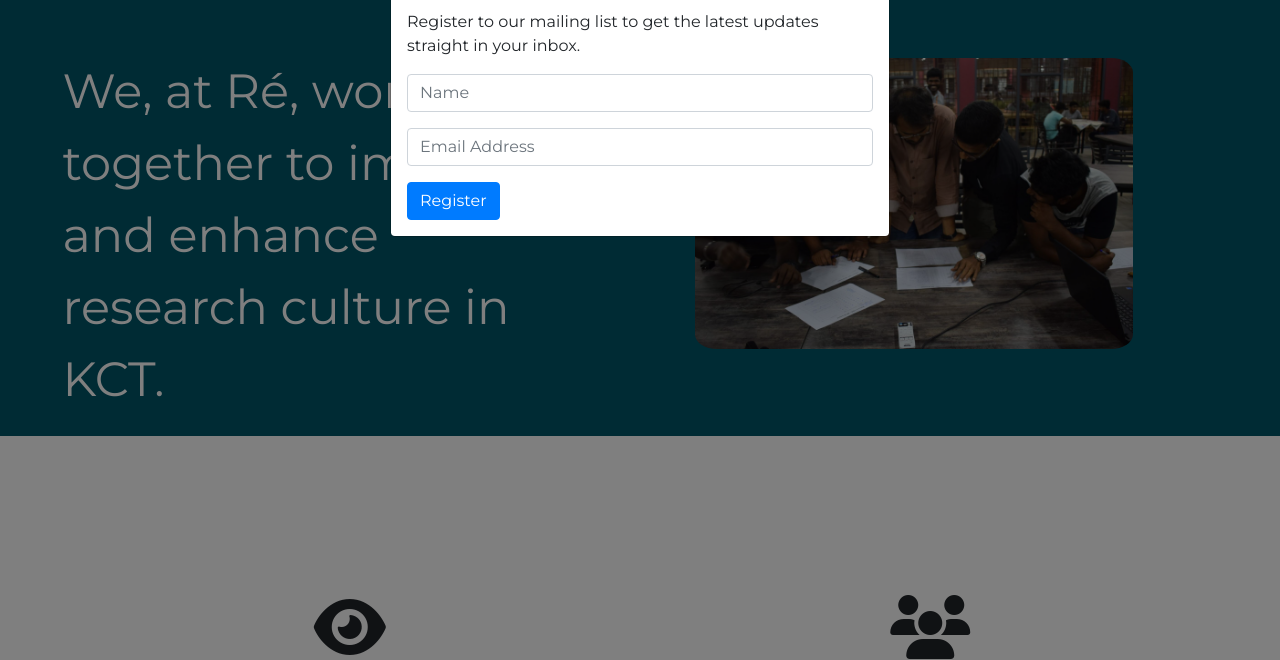
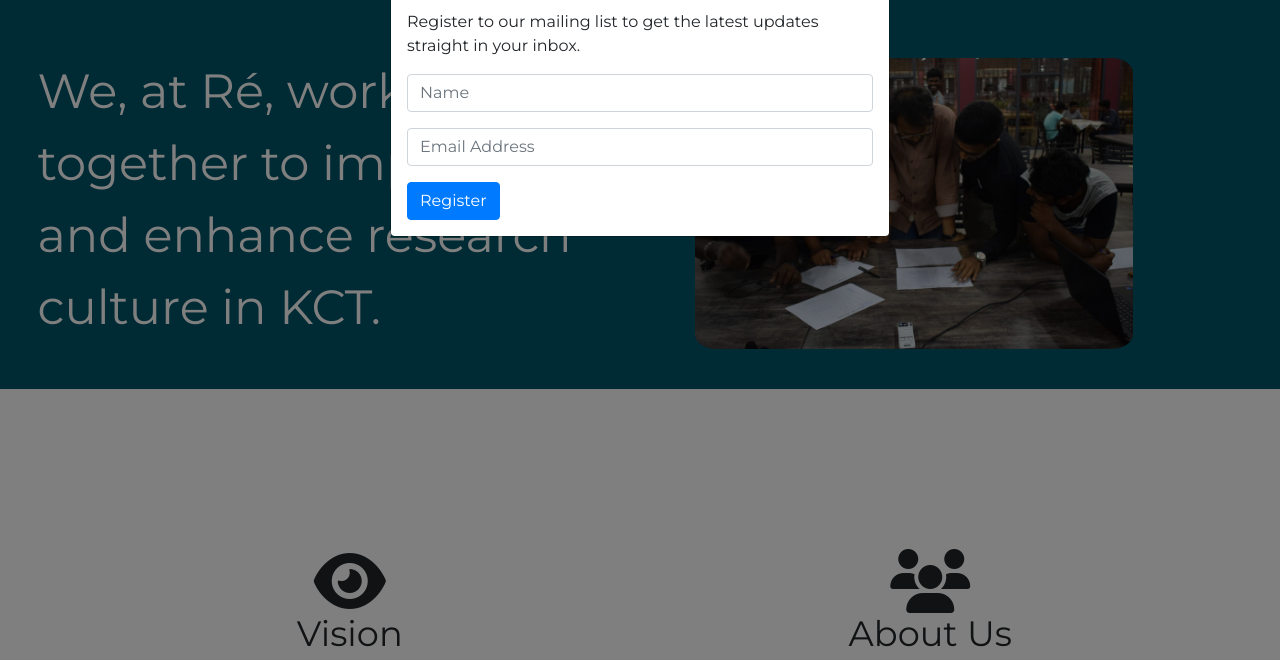
Before and after one commit to ibk10/re, a plain HTML site: page index.html in a window 1280 px wide. Shown: the part 104-764 px from the top of the page. Drawn offline with nearby package versions, Linux system fonts and the light colour scheme.

Commit message:
Update style.css

```diff
--- a/css/style.css
+++ b/css/style.css
@@ -34,7 +34,7 @@ h3{
 }
 
 .title-content{
-  padding: 6% 6% 2% 10%;
+  padding: 6% 6% 2%;
 }
 /* title-image */
 .title-image{
```
